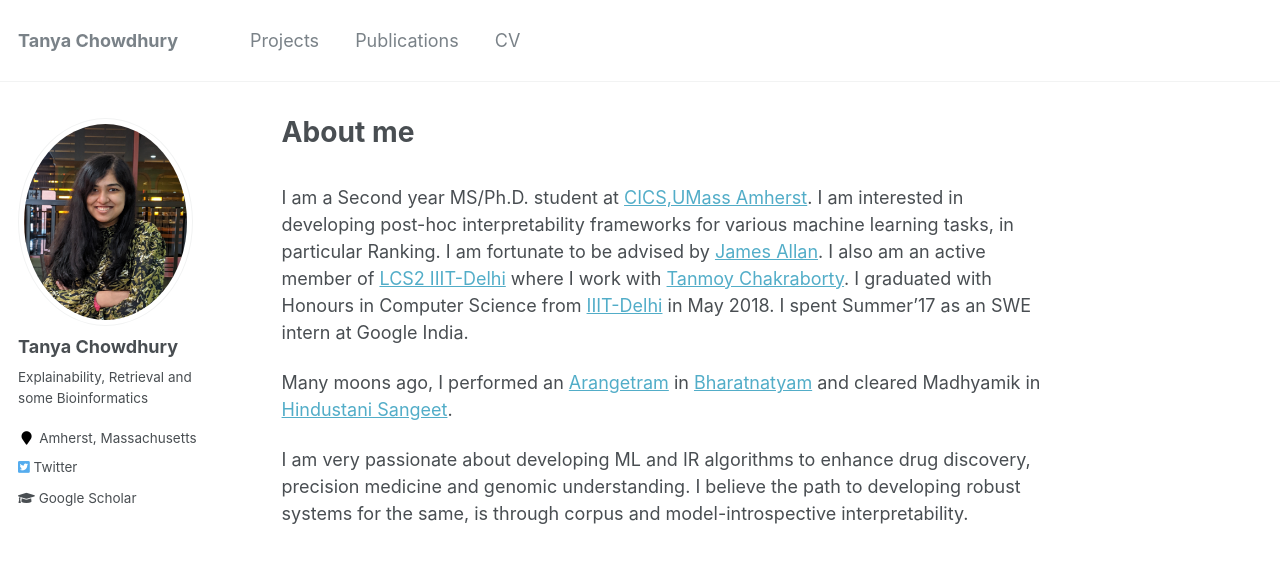
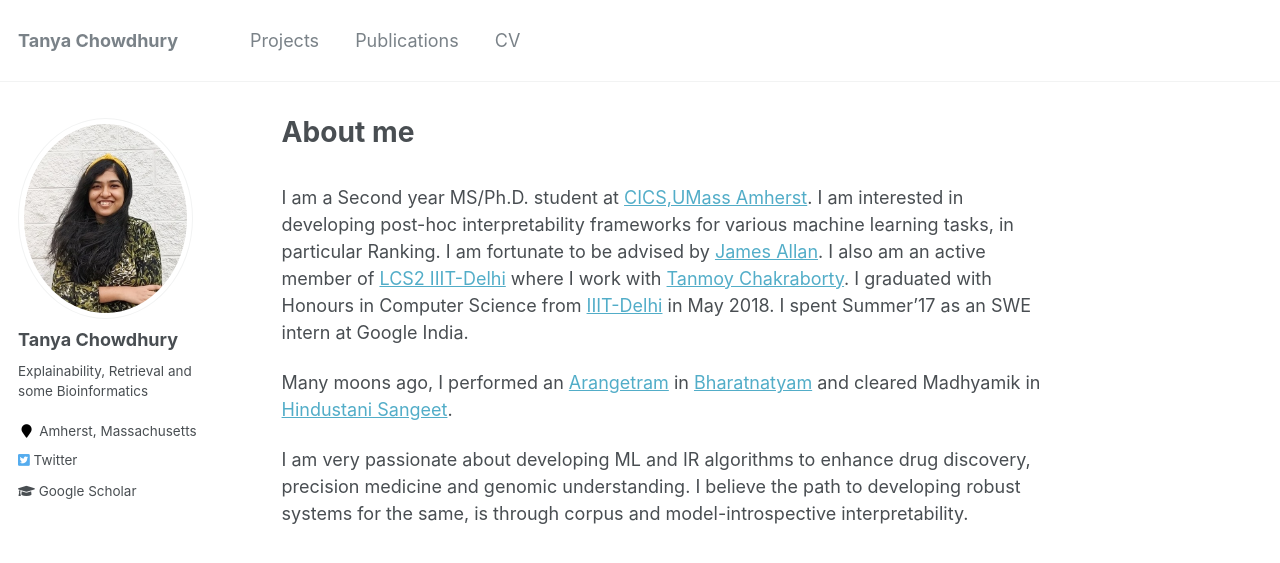
Before and after one commit to TaKneeAa/TaKneeAa.github.io, a Jekyll site: the page built from _pages/about.md, in a window 1280 px wide. Shown: the top 563 px of the page. Built offline with Jekyll 4.4.1, drawn with Linux system fonts in a browser that asks for light colours.

Commit message:
trying yet another picture to make dp less awkward

```diff
--- a/_config.yml
+++ b/_config.yml
@@ -81,7 +81,7 @@ analytics:
 # Site Author
 author:
   name             : "Tanya Chowdhury"
-  avatar           : "gr3.jpg"
+  avatar           : "gr5.jpg"
   bio              : "Explainability, Retrieval and some Bioinformatics"
   location         : "Amherst, Massachusetts"
   employer         :
```
Also changed, not shown: images/gr5.jpg (added).
